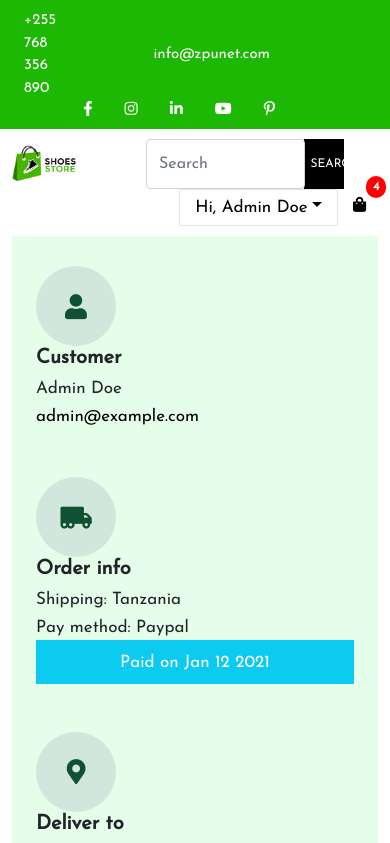
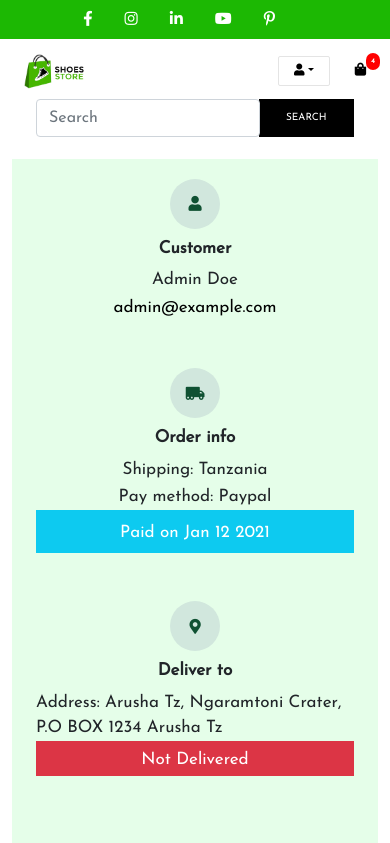
Before and after one commit to alexangria1992/MERN-E-Commerce, a React (Create React App) app in the folder client/: page /order in a window 390 px wide. Shown: the top 843 px of the page. Built offline with nearby package versions, Linux system fonts and the light colour scheme.

Commit message:
initialized server side

```diff
--- a/client/src/App.js
+++ b/client/src/App.js
@@ -1,4 +1,5 @@
 import "./App.css";
+import "./responsive.css";
 import HomeScreen from "./screens/HomeScreen";
 import { BrowserRouter as Router, Switch, Route } from "react-router-dom";
 import SingleProduct from "./screens/SingleProduct";
--- /dev/null
+++ b/client/src/responsive.css
@@ -0,0 +1,163 @@
+@media (max-width: 991.98px) {
+  .display-none {
+    display: none !important;
+  }
+  .search-button {
+    font-size: 10px;
+  }
+  .Login-Register a {
+    font-size: 10px;
+  }
+  .btn-group button {
+    font-size: 13px;
+  }
+  .badge {
+    top: -10px;
+    padding: 5px;
+    font-size: 7px;
+  }
+  .input-group {
+    height: 30px;
+  }
+  .single-image,
+  .single-image img {
+    height: 400px;
+  }
+  .author-card-avatar img {
+    margin-top: -20%;
+  }
+  .order-box {
+    width: 50px;
+    height: 50px;
+    font-size: 15px;
+  }
+  .order-detail p {
+    font-size: 12px;
+  }
+  .order-detail {
+    padding: 20px 0;
+  }
+  .order-detail h5 {
+    font-size: 13px;
+  }
+  .subtotal-order button {
+    margin-bottom: 30px;
+  }
+  .single-product {
+    margin-top: 20px;
+  }
+}
+@media (max-width: 768px) {
+  .pc-header {
+    display: none !important;
+  }
+  .mobile-header {
+    display: block;
+  }
+  .cart-mobile-icon i {
+    font-size: 13px;
+    margin-left: 10px;
+  }
+  .btn-group button {
+    font-size: 12px;
+  }
+  .mobile-header img {
+    width: 60px;
+  }
+  .input-group {
+    width: 100%;
+    margin-top: 5px;
+  }
+  .search-button {
+    width: 30%;
+  }
+  .subscribe-head .form-section input[type="email"] {
+    height: 45px;
+    width: 70%;
+  }
+  .subscribe-head .form-section input[type="submit"] {
+    height: 47px;
+    padding: 0 58px;
+  }
+  .subscribe-head h2 {
+    font-size: 25px;
+  }
+  .contact-Box {
+    margin: 30px 0;
+  }
+  .contactInfo {
+    padding: 20px 0;
+  }
+  .cart-buttons {
+    margin: 40px 0;
+  }
+  .cart-buttons a button,
+  .cart-buttons .d-flex button {
+    width: 100%;
+  }
+  .total .sub,
+  .total .total-price {
+    font-size: 16px;
+  }
+
+  .single-image {
+    margin-bottom: 50px;
+    margin-right: 0;
+  }
+  .product-name {
+    font-size: 23px;
+  }
+  .author-card-avatar {
+    display: none;
+  }
+  .order-detail {
+    margin-top: 20px;
+  }
+}
+@media (max-width: 575.98px) {
+  .subscribe-head .form-section input[type="email"] {
+    width: 100%;
+  }
+  .subscribe-head .form-section input[type="submit"] {
+    width: 100%;
+    padding: 0 0;
+    margin-top: 20px;
+    margin-left: 0px;
+  }
+  .subscribe-head h2 {
+    font-size: 25px;
+  }
+  .subscribe-section {
+    padding: 70px 0 70px;
+  }
+  .card-name {
+    width: 8%;
+    margin: 0 7px;
+  }
+  .login-center {
+    padding: 20px 0;
+  }
+  .center {
+    display: flex;
+    justify-content: center;
+    align-items: center;
+    flex-direction: column;
+  }
+  .center h5 {
+    font-size: 17px;
+    margin-top: 10px;
+  }
+  .center p {
+    font-size: 17px;
+  }
+}
+@media (max-width: 400px) {
+  .subscribe-head h2 {
+    font-size: 20px;
+  }
+
+  .single-image,
+  .single-image img {
+    height: 200px;
+  }
+}
```
Also changed, not shown: 1 other file (tests, documents, lock files or other folders).
